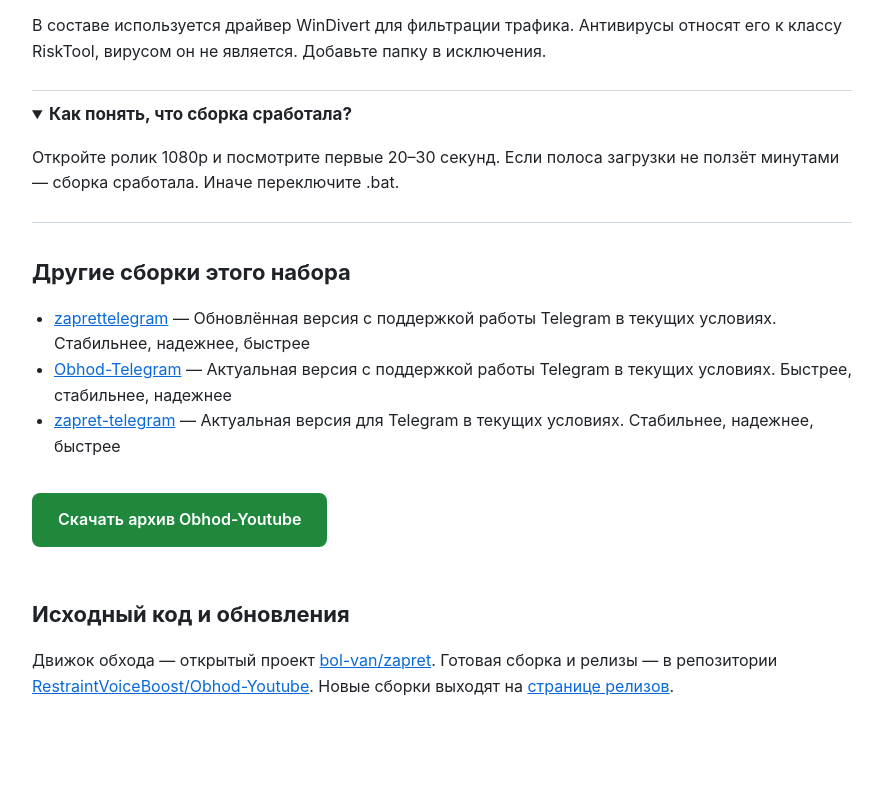
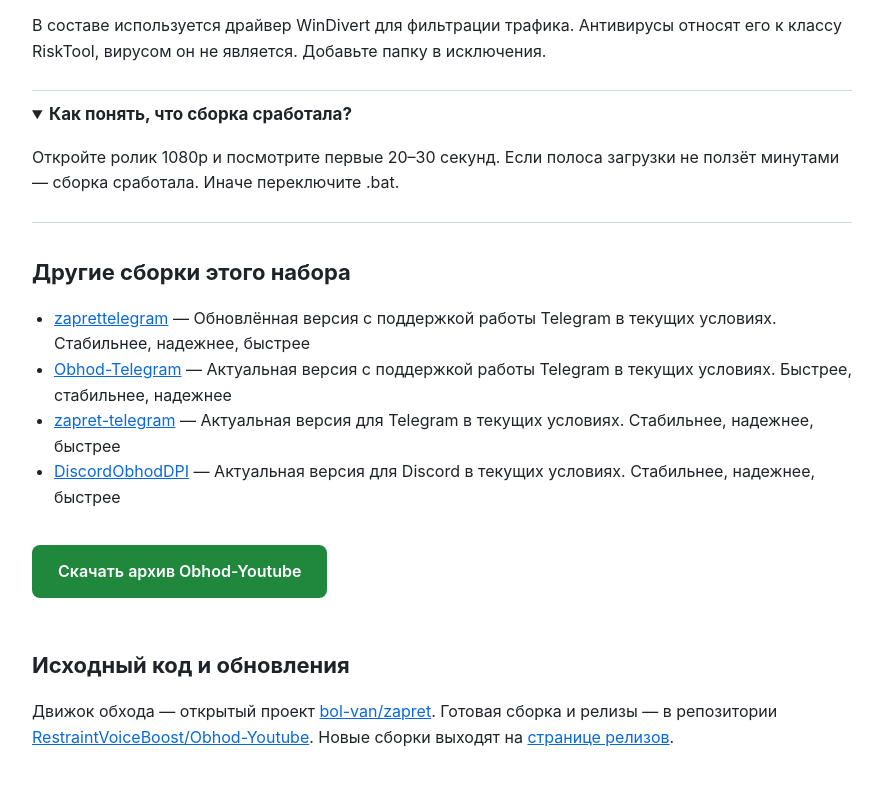
Before and after one commit to RestraintVoiceBoost/Obhod-Youtube, a plain HTML site: page docs/index.html in a window 1280 px wide. Shown: the part 1522-2307 px from the top of the page, without its empty margins (198-1080 px from the left). Drawn offline with Linux system fonts and the light colour scheme.

Commit message:
docs: sibling links

```diff
--- a/docs/index.html
+++ b/docs/index.html
@@ -87,6 +87,7 @@
     <li><a href="https://restraintvoiceboost.github.io/zaprettelegram/">zaprettelegram</a> — Обновлённая версия с поддержкой работы Telegram в текущих условиях. Стабильнее, надежнее, быстрее</li>
     <li><a href="https://restraintvoiceboost.github.io/Obhod-Telegram/">Obhod-Telegram</a> — Актуальная версия с поддержкой работы Telegram в текущих условиях. Быстрее, стабильнее, надежнее</li>
     <li><a href="https://restraintvoiceboost.github.io/zapret-telegram/">zapret-telegram</a> — Актуальная версия для Telegram в текущих условиях. Стабильнее, надежнее, быстрее</li>
+    <li><a href="https://restraintvoiceboost.github.io/DiscordObhodDPI/">DiscordObhodDPI</a> — Актуальная версия для Discord в текущих условиях. Стабильнее, надежнее, быстрее</li>
   </ul>
 
   <p><a class="cta" href="https://github.com/RestraintVoiceBoost/Obhod-Youtube/releases/latest">Скачать архив Obhod-Youtube</a></p>
```
